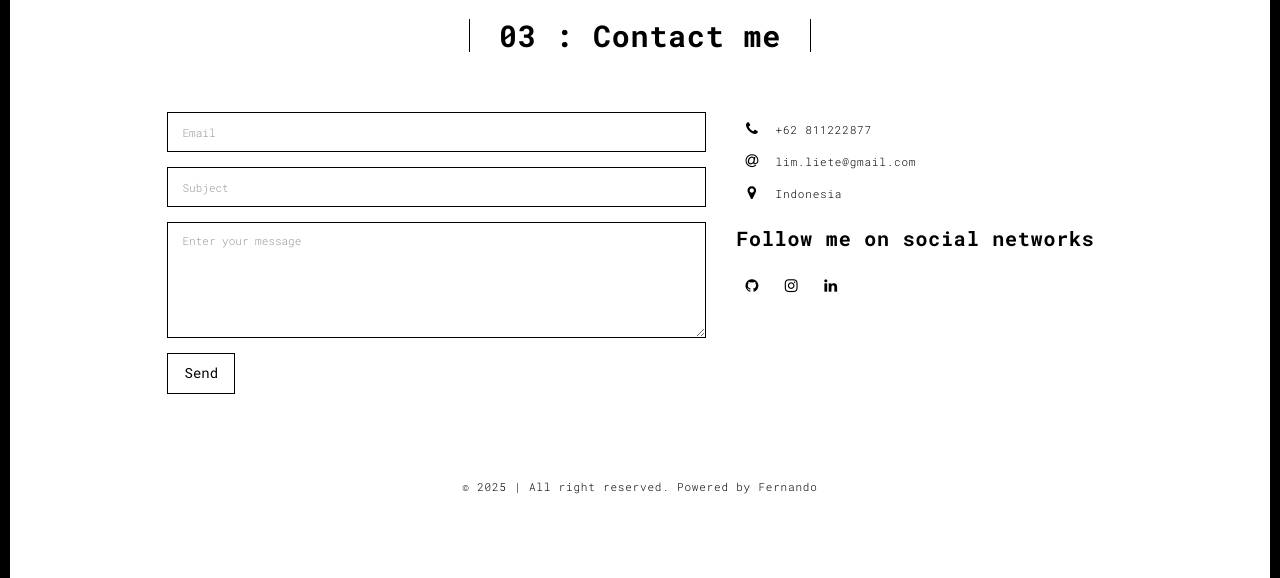
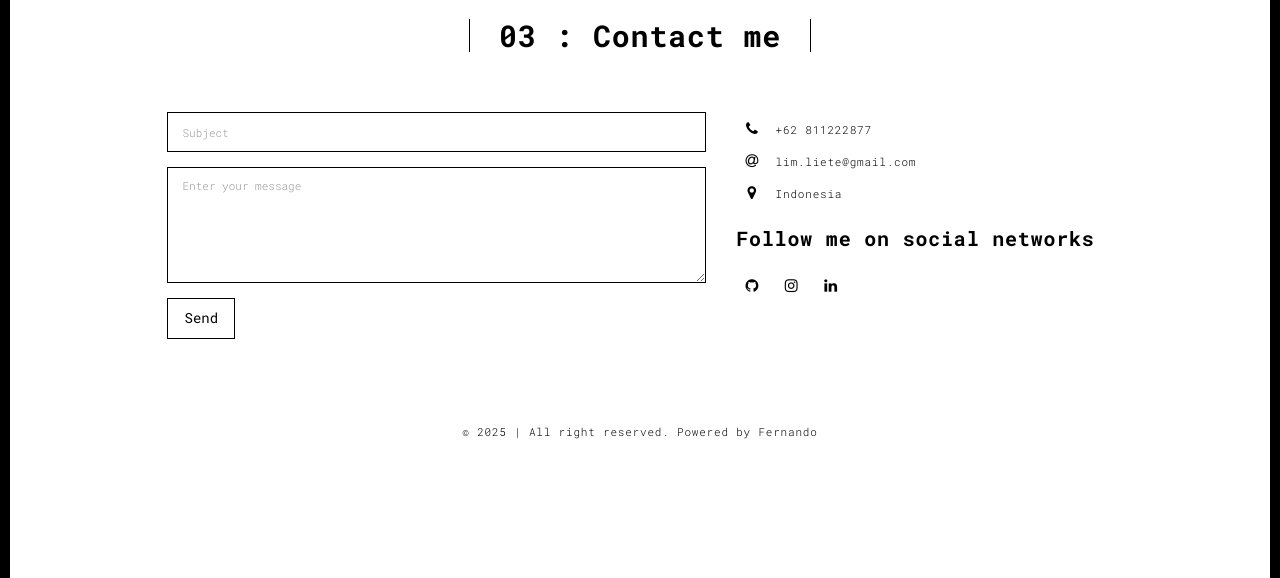
Before and after one commit to Fernando-Lim/portfo, a Flask app: page /contact.html in a window 1280 px wide. Shown: the part 90-668 px from the top of the page. Run offline with Flask 2, Linux system fonts and the light colour scheme; some libraries are stand-ins or nearby versions.

Commit message:
Remove unnecessary email input

```diff
--- a/app/templates/contact.html
+++ b/app/templates/contact.html
@@ -61,9 +61,6 @@
                <form id="contactForm" action="/submit_form" method="POST" class="reveal-content">
                   <div class="row">
                     <div class="col-md-7">
-                      <div class="form-group">
-                        <input name ="Email" type="email" class="form-control" id="email" placeholder="Email" required>
-                      </div>
                       <div class="form-group">
                         <input name="Subject" type="text" class="form-control" id="subject" placeholder="Subject" required>
                       </div>
```
